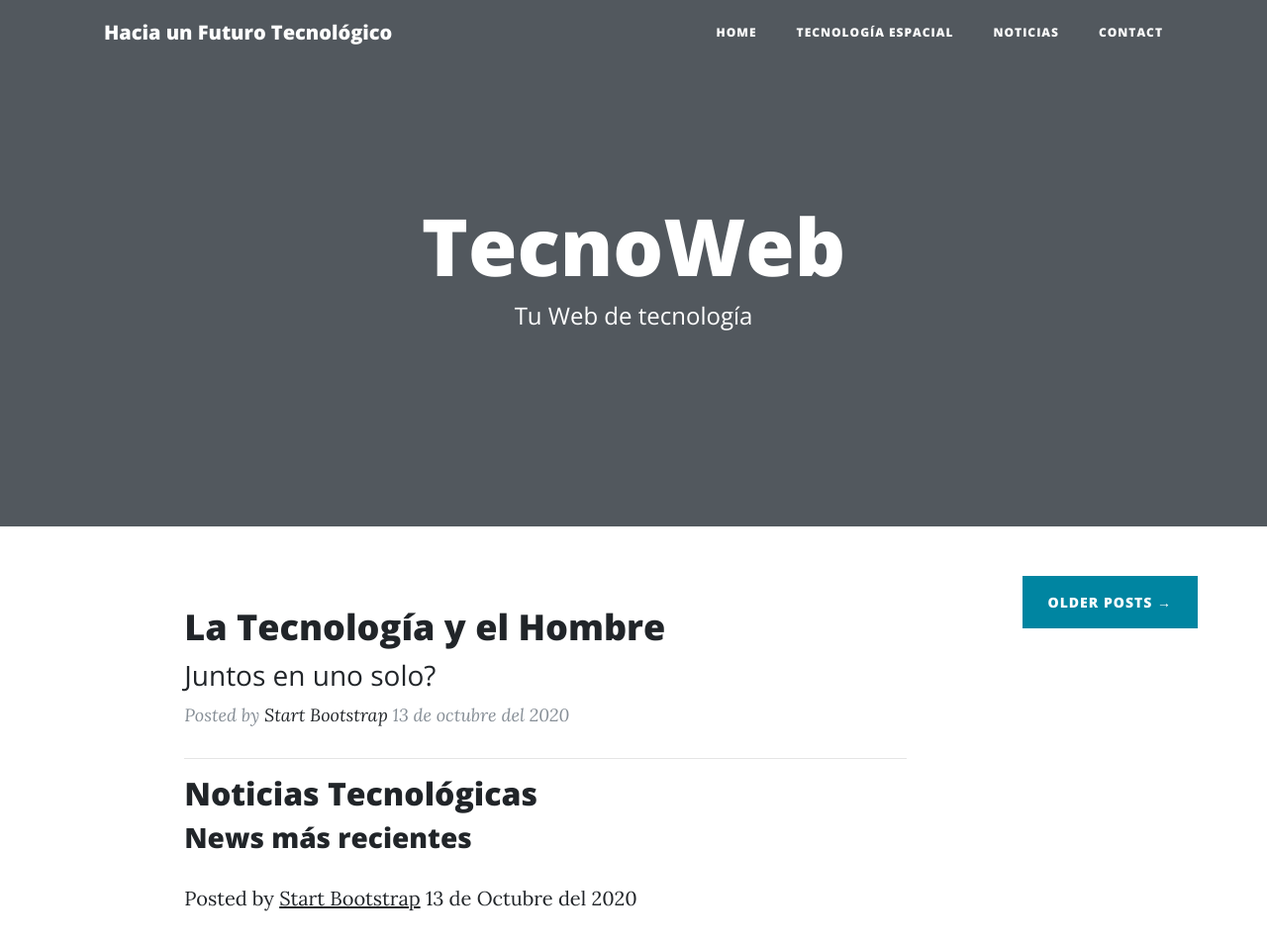
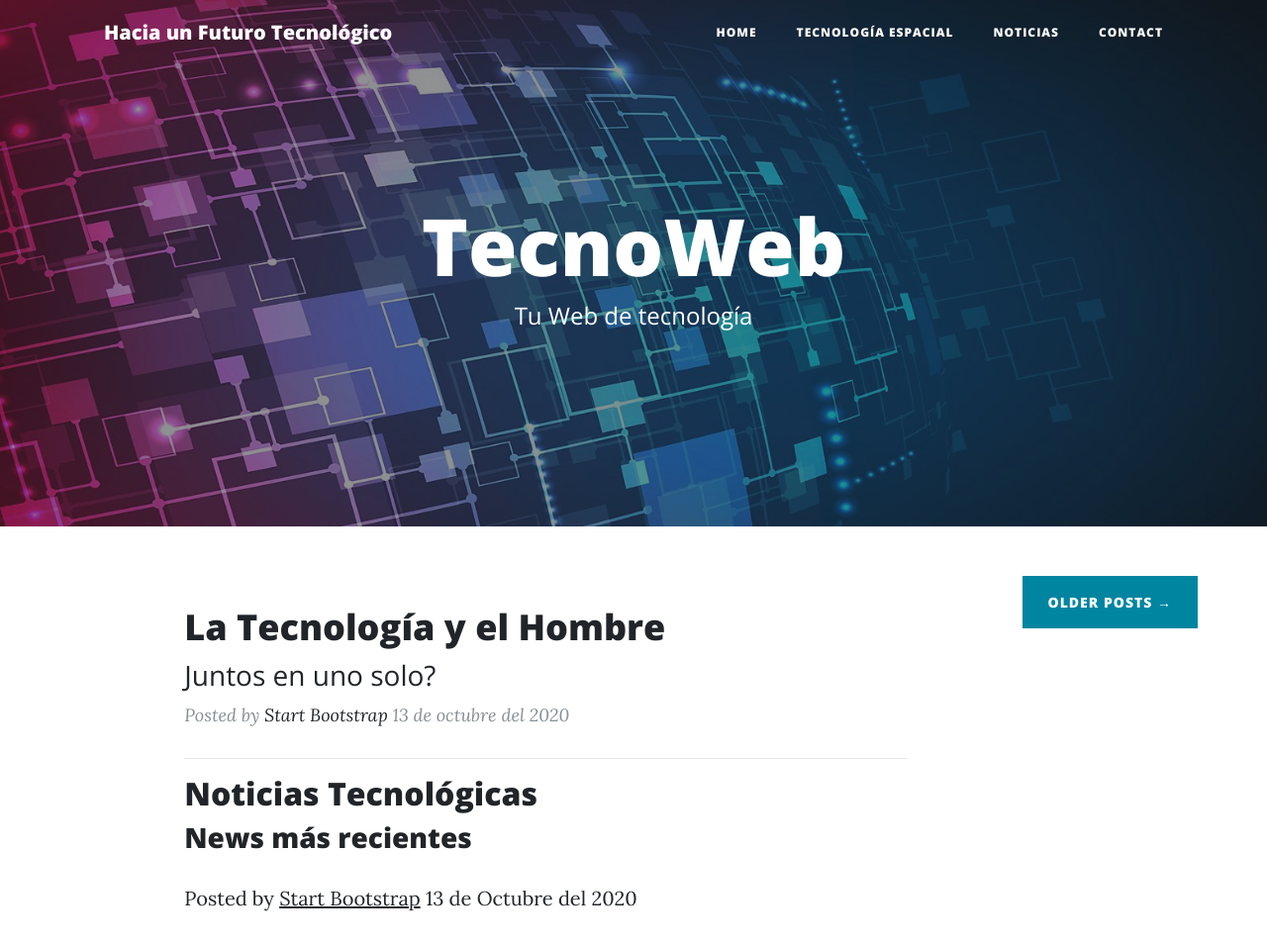
Before and after one commit to 4lexRQ/PROYECTO-2P, a website: page index.html in a window 1280 px wide. Shown: the top 956 px of the page at 99% size. Drawn offline with nearby package versions, Linux system fonts and the light colour scheme.

Commit message:
Update index.html

```diff
--- a/index.html
+++ b/index.html
@@ -56,7 +56,7 @@
   </nav>
 
   <!-- Page Header -->
-  <header class="masthead" style="background-image: url('img/post2.png')">
+  <header class="masthead" style="background-image: url('img/post2.jpg')">
     <div class="overlay"></div>
     <div class="container">
       <div class="row">
```
